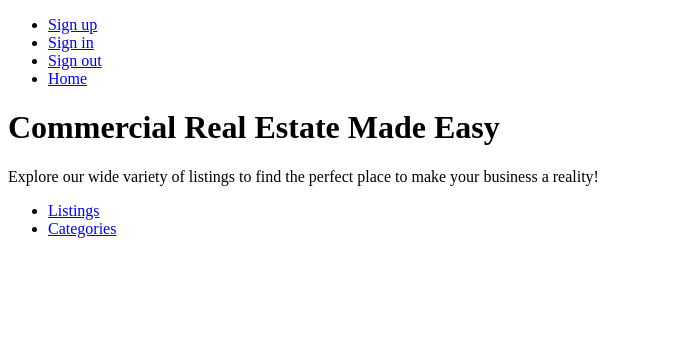
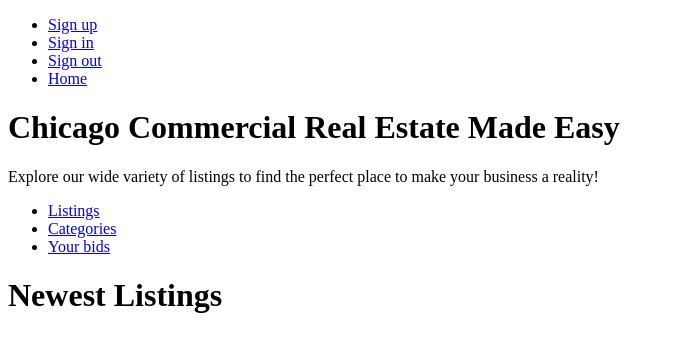
Before and after one commit to gallagherb609/smallbusiness_RE, a Rails app: page / in a window 1280 px wide. Shown: the top 352 px of the page, without its empty margins (0-675 px from the left). Run offline with Rails 7, Linux system fonts and the light colour scheme.

Commit message:
add records working

```diff
--- a/app/controllers/listings_controller.rb
+++ b/app/controllers/listings_controller.rb
@@ -29,7 +29,7 @@ class ListingsController < ApplicationController
     the_listing.city = params.fetch("query_city")
     the_listing.category_id = params.fetch("query_category_id")
     the_listing.auction_close = params.fetch("query_auction_close")
-    the_listing.map_location = params.fetch("map_location")
+    the_listing.map_location = params.fetch("query_map_location")
 
     if the_listing.valid?
       the_listing.save
@@ -57,7 +57,7 @@ class ListingsController < ApplicationController
 
     if the_listing.valid?
       the_listing.save
-      redirect_to("/listings/#{the_listing.id}", { :notice => "Listing updated successfully."} )
+      redirect_to("/listings/#{the_listing.id}", { :notice => "Listing updated successfully." })
     else
       redirect_to("/listings/#{the_listing.id}", { :alert => the_listing.errors.full_messages.to_sentence })
     end
@@ -69,6 +69,6 @@ class ListingsController < ApplicationController
 
     the_listing.destroy
 
-    redirect_to("/listings", { :notice => "Listing deleted successfully."} )
+    redirect_to("/listings", { :notice => "Listing deleted successfully." })
   end
 end
--- a/app/views/home/index.html.erb
+++ b/app/views/home/index.html.erb
@@ -1,4 +1,4 @@
-<h1> Commercial Real Estate Made Easy </h1>
+<h1> Chicago Commercial Real Estate Made Easy </h1>
 
   <p>
     Explore our wide variety of listings to find the perfect place to make your business a reality!
@@ -13,4 +13,10 @@
       <a href="/categories">Categories</a>
     </li>
 
+    <li>
+      <a href="/bids">Your bids</a>
+    </li>
+
   </ul>
+
+<h1> Newest Listings </h1>
```
Also changed, not shown: app/views/listings/index.html.erb (+8 -0 lines), db/development.sqlite3.
